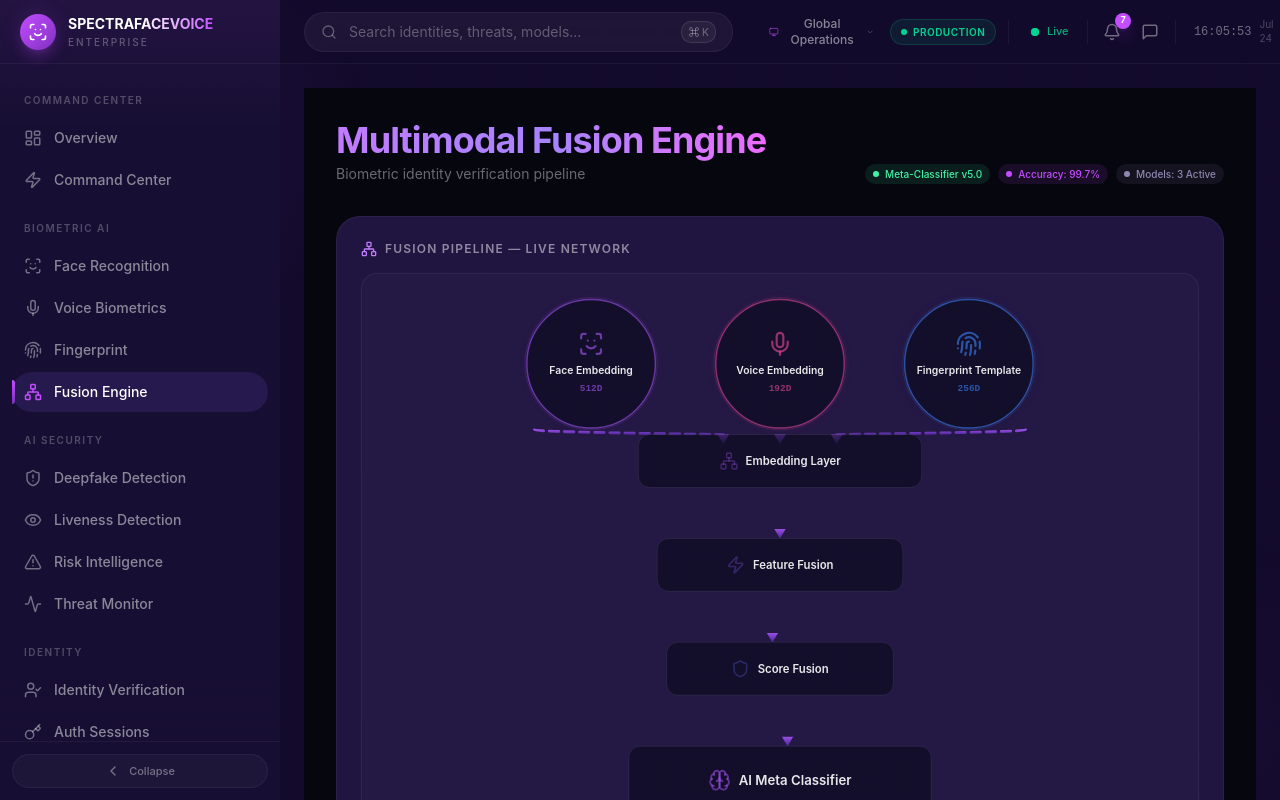
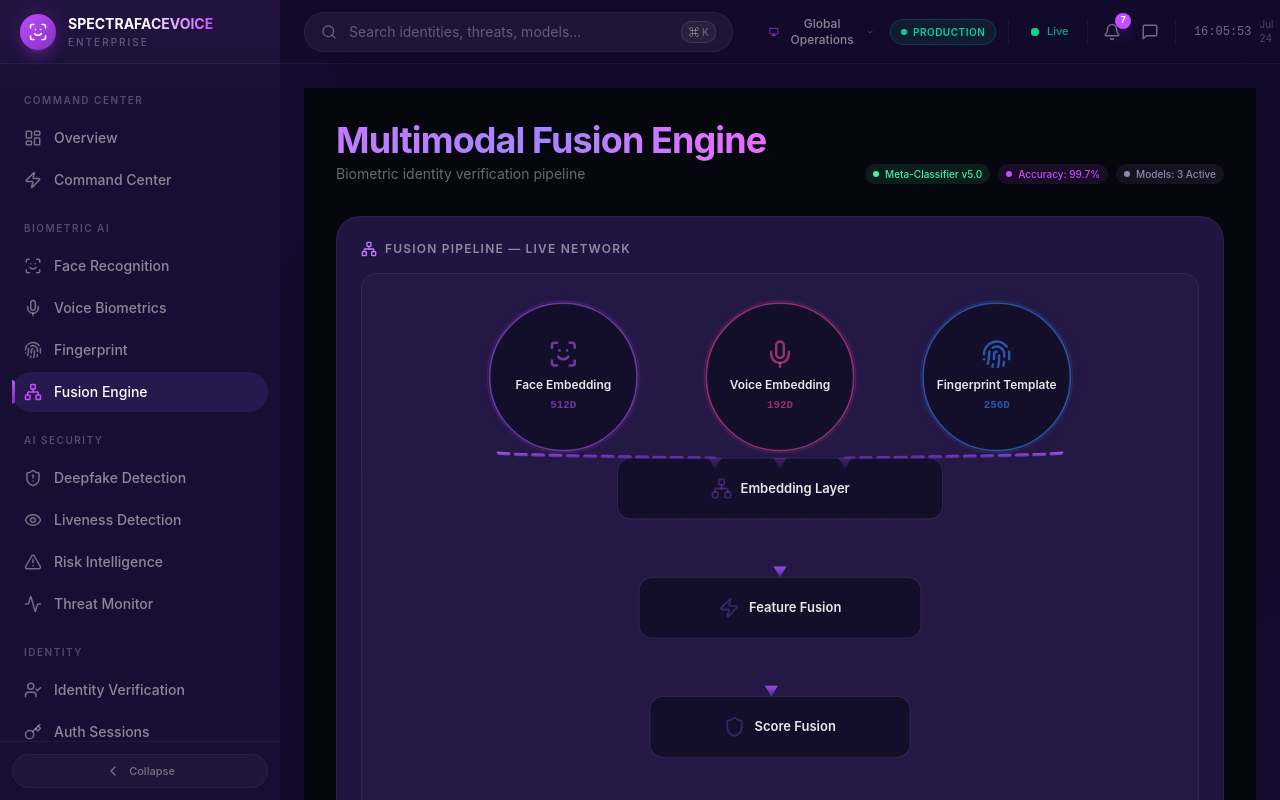
Before and after one commit to Aiyappacv/FACEVOICEDASHBOARD, a Next.js app: page /babyrumi/fusion-engine in a window 1280 px wide. Shown: the top 800 px of the page. Built offline with nearby package versions, Linux system fonts and the light colour scheme.

Commit message:
Increase Fusion Engine canvas height from 680px to 780px for more spacing

```diff
--- a/src/app/babyrumi/fusion-engine/page.tsx
+++ b/src/app/babyrumi/fusion-engine/page.tsx
@@ -174,7 +174,7 @@ function FusionNetwork() {
   return (
     <div
       className="relative w-full overflow-hidden rounded-2xl border border-white/[0.06] bg-white/[0.02]"
-      style={{ maxHeight: '680px' }}
+      style={{ maxHeight: '780px' }}
     >
       <div
         className="absolute inset-0 opacity-[0.03]"
@@ -188,7 +188,7 @@ function FusionNetwork() {
       <svg
         viewBox={`0 0 ${totalWidth} ${totalHeight}`}
         className="relative w-full"
-        style={{ maxHeight: '680px' }}
+        style={{ maxHeight: '780px' }}
       >
         <defs>
           <linearGradient id="arrowGradient" x1="0%" y1="0%" x2="0%" y2="100%">
```
